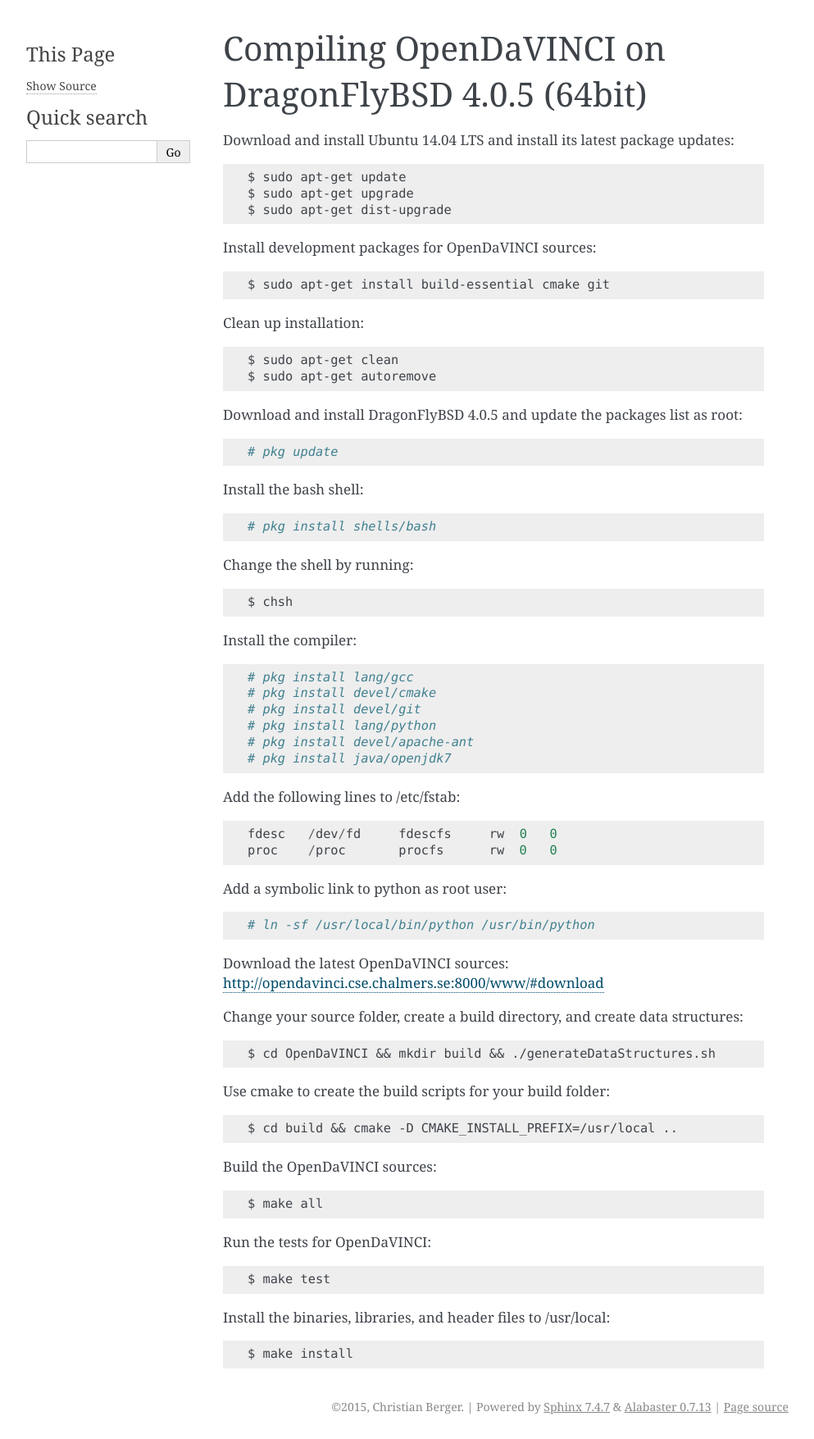
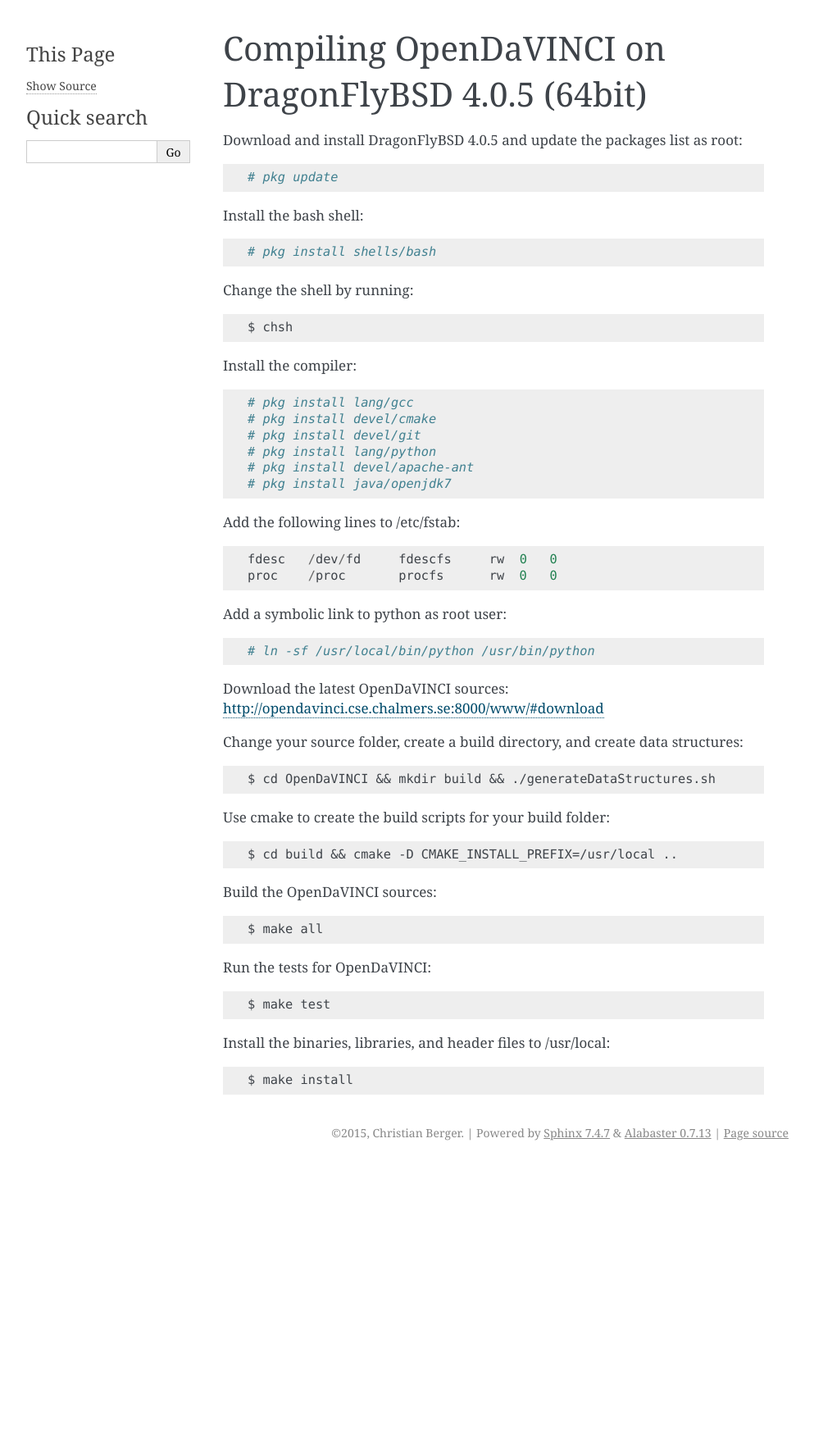
Before and after one commit to se-research/OpenDaVINCI, a Sphinx documentation site: the page built from docs/installation.dragonfly-4.0.5.rst, in a window 1280 px wide. Shown: the whole page at 82% size, without its empty margins (148-1141 px from the left). Built offline with Sphinx 7.4.7, drawn with Linux system fonts in a browser that asks for light colours; after the commit the page ends 1421 px from its top, so only the background shows below that.

Commit message:
* Removed Ubuntu 14.04 from DragonFly

```diff
--- a/docs/installation.dragonfly-4.0.5.rst
+++ b/docs/installation.dragonfly-4.0.5.rst
@@ -1,22 +1,5 @@
 Compiling OpenDaVINCI on DragonFlyBSD 4.0.5 (64bit)
 ===================================================
-
-Download and install Ubuntu 14.04 LTS and install its latest package updates::
-
-   $ sudo apt-get update
-   $ sudo apt-get upgrade
-   $ sudo apt-get dist-upgrade
-
-Install development packages for OpenDaVINCI sources::
-
-   $ sudo apt-get install build-essential cmake git
-
-Clean up installation::
-
-   $ sudo apt-get clean
-   $ sudo apt-get autoremove
-
-
 
 Download and install DragonFlyBSD 4.0.5 and update the packages list as root::
 
```
